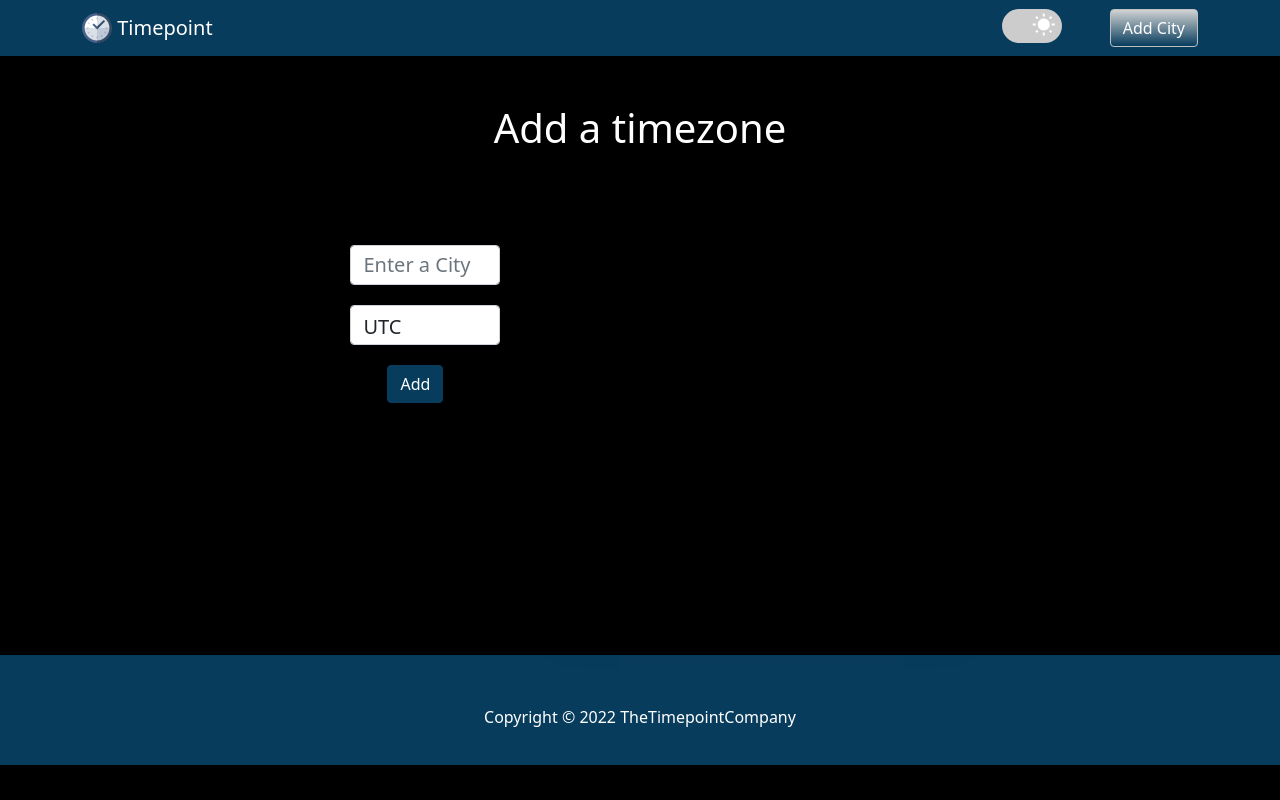
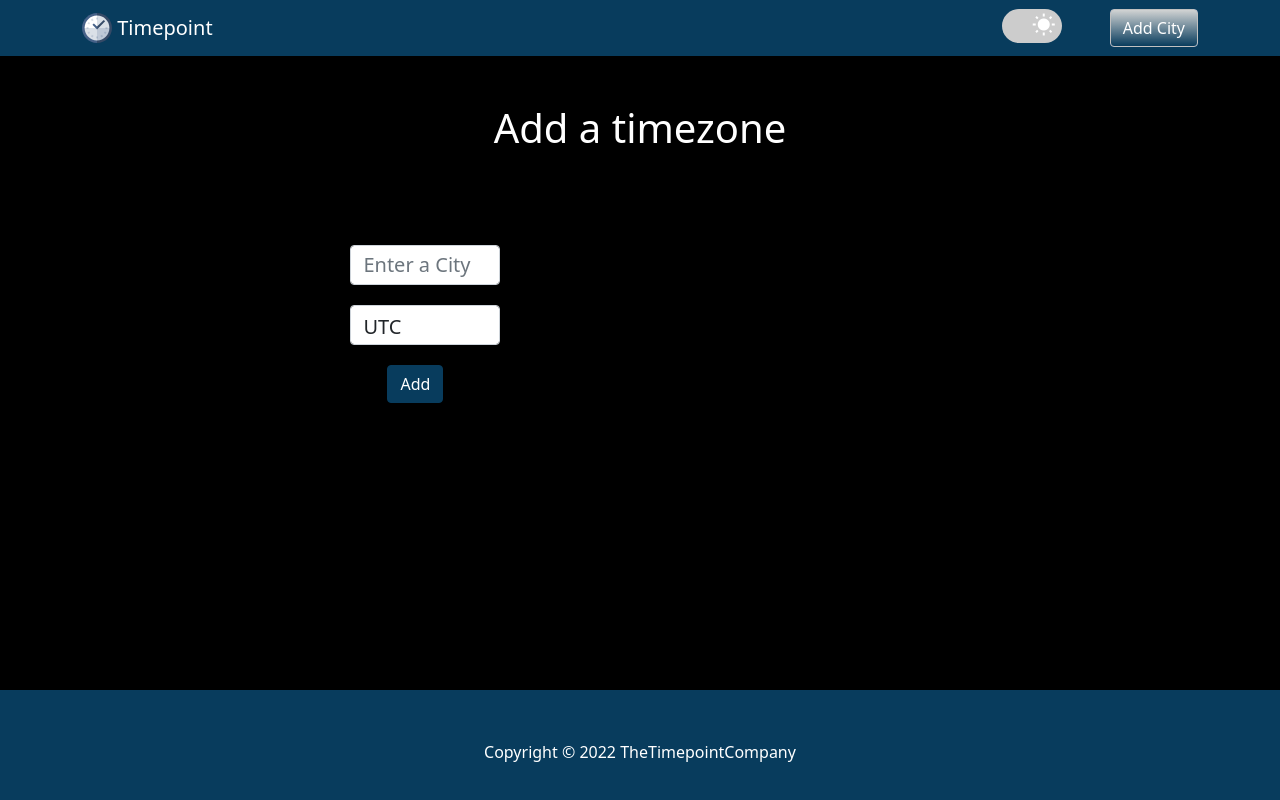
Before and after one commit to argjend551/TimeApp, a React (Vite) app: page /add-city in a window 1280 px wide. Built offline with nearby package versions, Linux system fonts and the light colour scheme.

Commit message:
Changed CSS to fix footer

```diff
--- a/public/css/style.css
+++ b/public/css/style.css
@@ -4,7 +4,7 @@
 @import url("toggle.css");
 @import url("https://fonts.googleapis.com/css2?family=Merriweather:wght@400;700&display=swap");
 
-main {
+main{
   flex: 1;
 }
 
@@ -87,7 +87,7 @@ default blå färgen .dvs om man bara tar bort den här css stylingen för heade
   overflow-y: scroll;
 }
 
-#root {
+#root > div{
   display: flex;
   min-height: 100vh;
   flex-direction: column;
```
